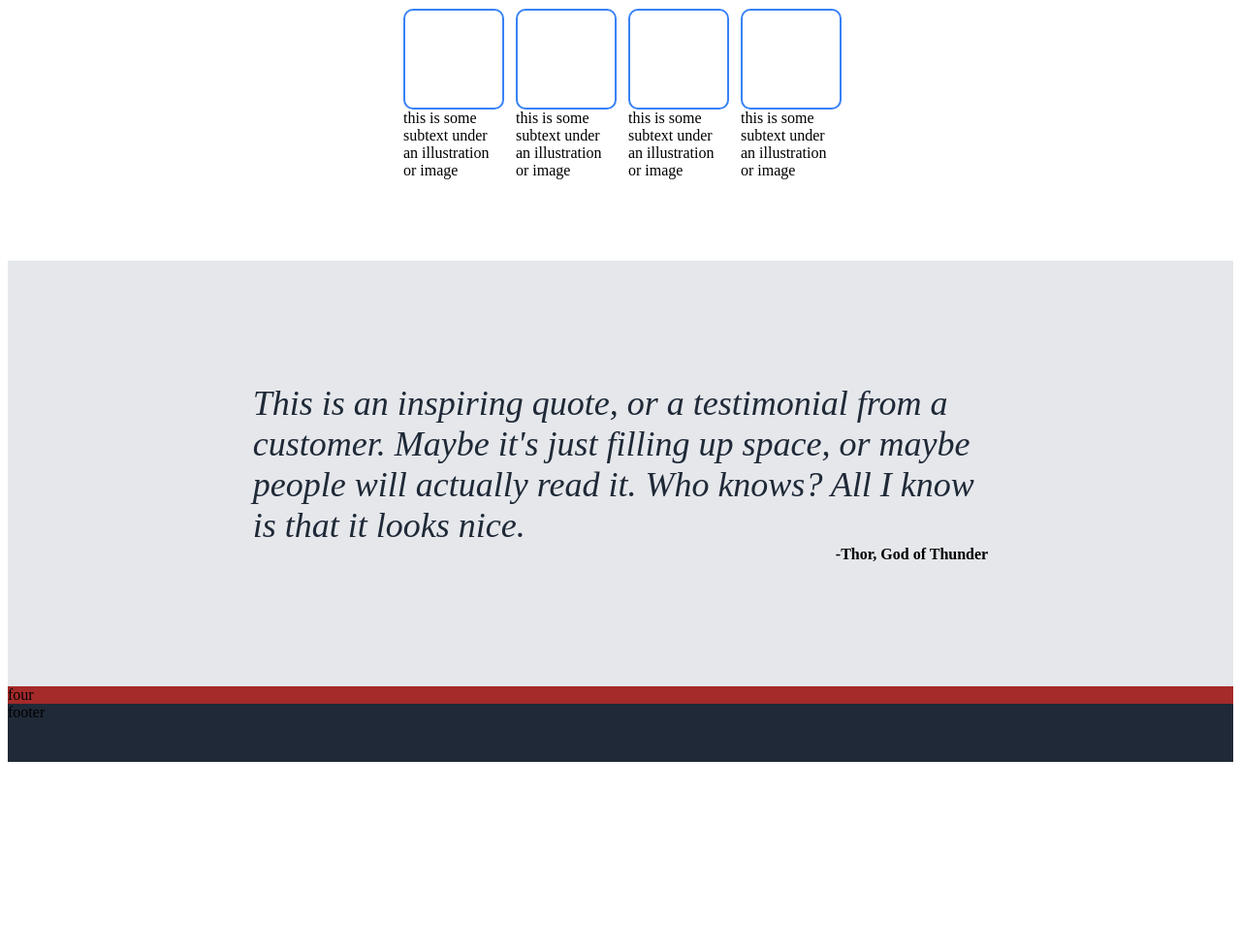
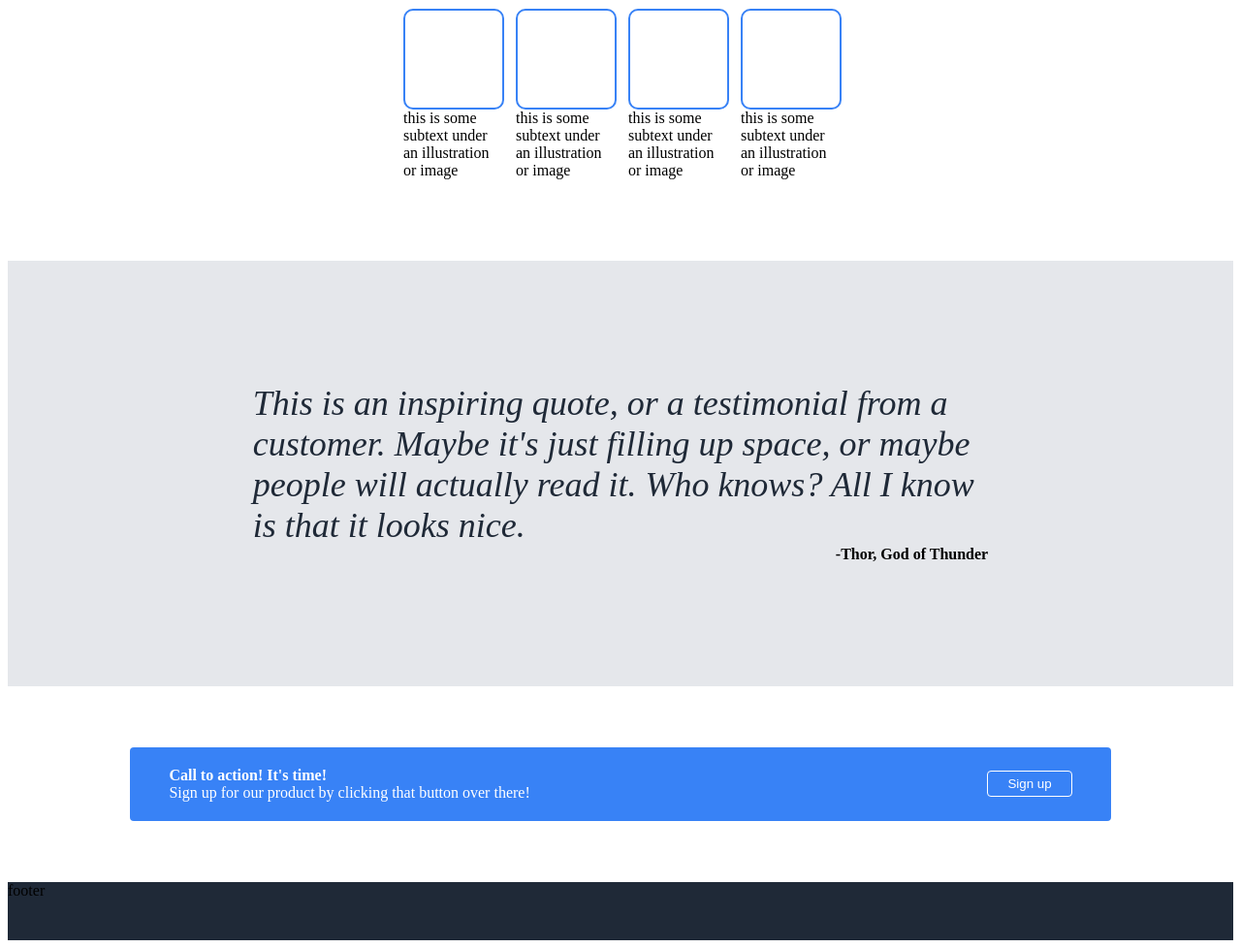
Before and after one commit to shabaduu/Odin-Project-1, a plain HTML site: page index.html in a window 1280 px wide. Shown: the part 466-1444 px from the top of the page at 97% size. Before the commit the page ends 1260 px from the top, so only its background shows below. Drawn offline with Linux system fonts and the light colour scheme.

Commit message:
<div> four and CSS added.

```diff
--- a/index.html
+++ b/index.html
@@ -23,7 +23,7 @@
                     This website has some subtext that goes under the main title. It's a smaller font and the color is lower contrast
                 </p>
                 <div class="for-button">
-                    <button type="button">Sign Up</button>
+                    <button class="top-button">Sign Up</button>
                 </div>
 
             </div>
@@ -64,7 +64,18 @@
         </div>
     </div>
 
-    <div class="four">four</div>
+    <div class="four">
+        <div class="blue-box">
+            <div class="four-left">
+                <p class="call-to-action">Call to action! It's time!</p>
+                <p>Sign up for our product by clicking that button over there!</p>
+            </div>
+            <div class="four-right">
+                <button class="bottom-button">Sign up</button>
+            </div>
+        </div>
+    </div>
+
     <div class="footer">footer</div>
 </body>
 </html>
--- a/styles.css
+++ b/styles.css
@@ -44,11 +44,12 @@ ul {
     height: 150px;
 }
 
-button {
+.top-button {
     background-color: #3882F6;
     color: white;
     border: none;
     border-radius: 2px;
+    padding: 5px 20px;
 }
 
 .right {
@@ -135,8 +136,34 @@ p {
 }
 
 .four {
-    background-color: brown;
     flex: 1;
+    padding: 5% 10%;
+}
+
+.blue-box {
+    background-color: #3882F6;
+    display: flex;
+    justify-content: space-between;
+    align-items: center;
+    padding: 20px 40px;
+    border-radius: 4px;
+}
+
+.four-left {
+    color: white;
+}
+
+.call-to-action {
+    font-weight: 700;
+}
+
+.bottom-button {
+    background-color: #3882F6;
+    color: white;
+    border: solid;
+    border-radius: 4px;
+    border-width: thin;
+    padding: 5px 20px;
 }
 
 .footer {
```
